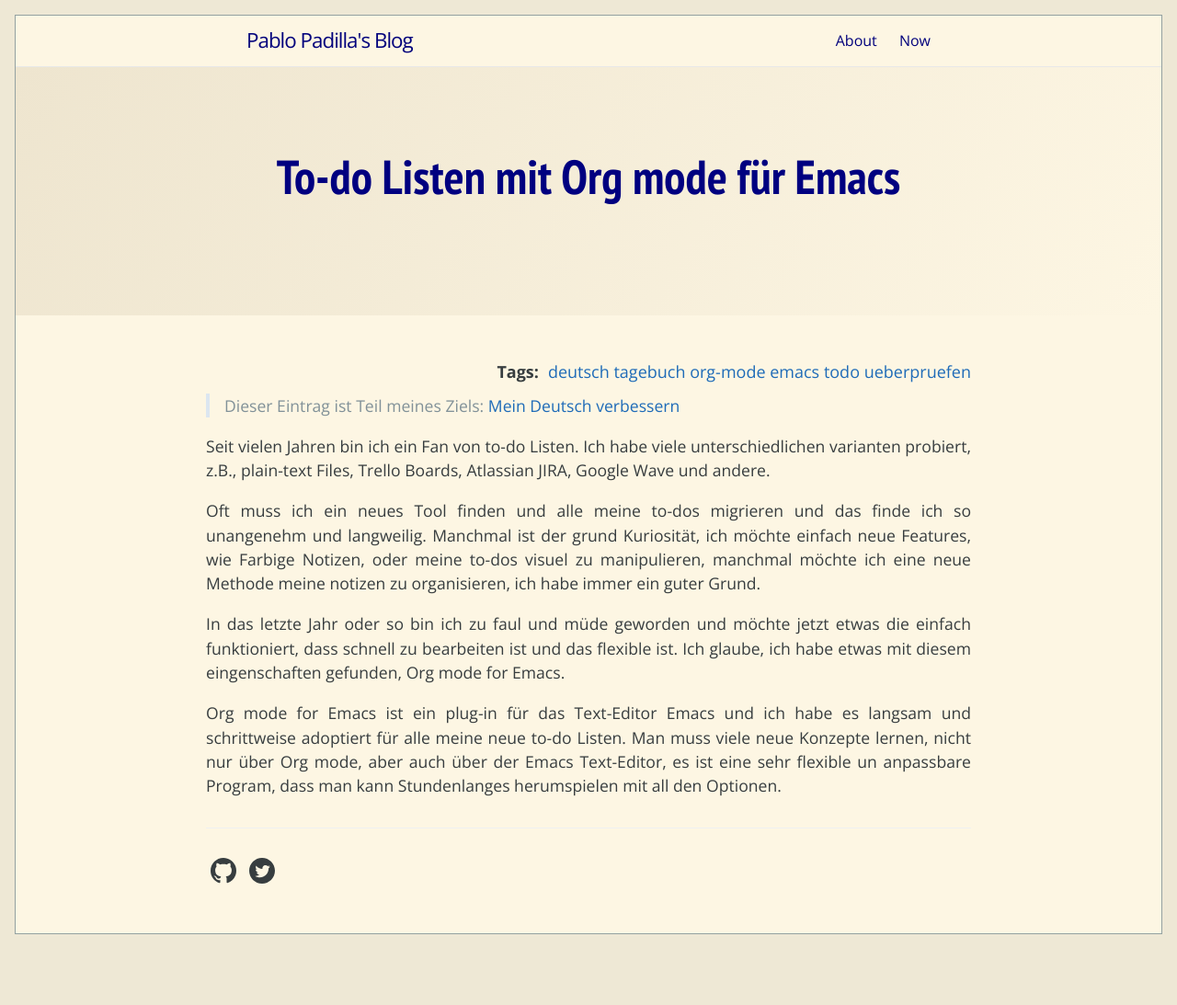
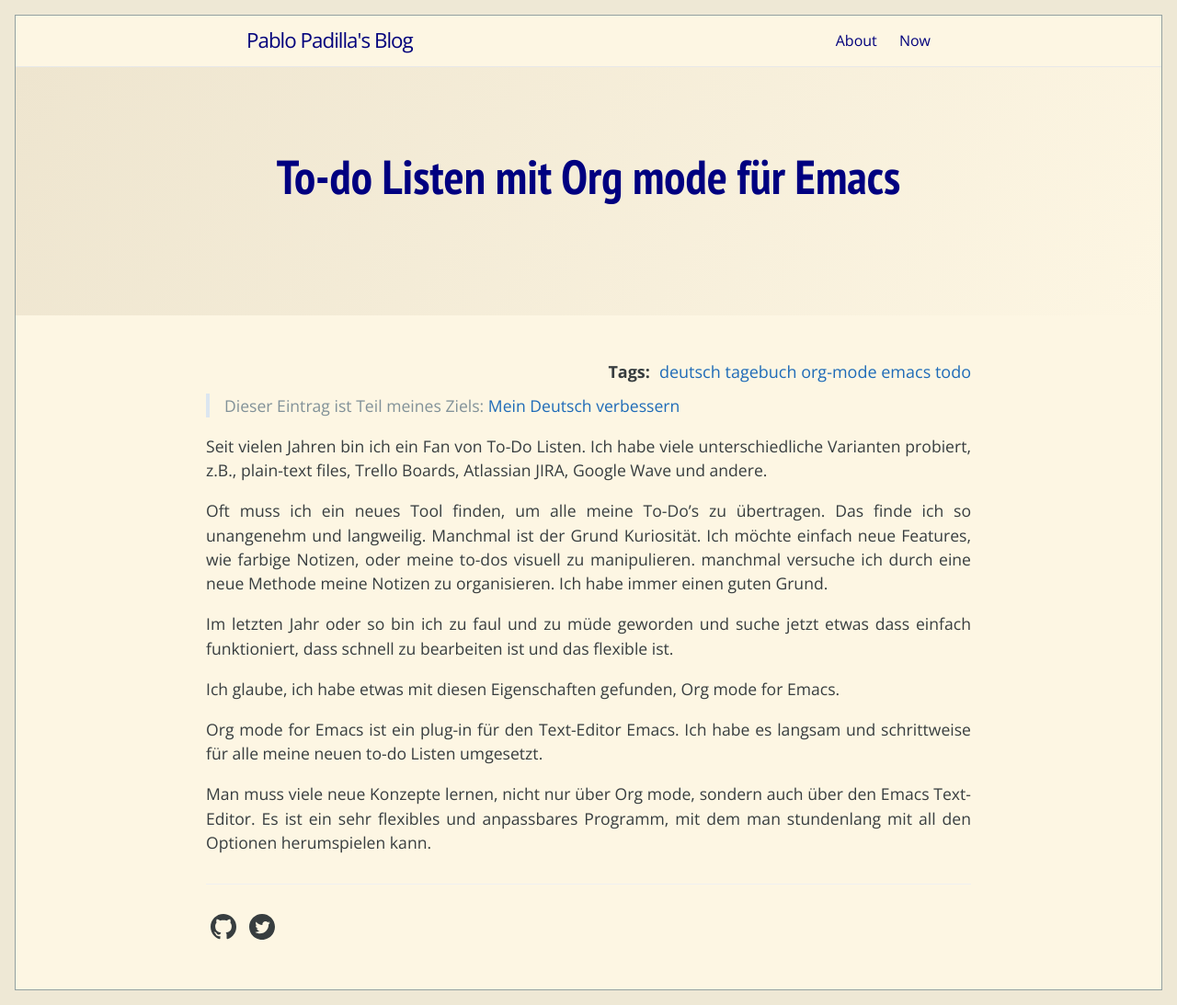
Before and after one commit to pgpbpadilla/pgpbpadilla.github.io, a Jekyll site: the page built from deutsch/_posts/2023-05-14-todos-org-mode.md, in a window 1280 px wide. Shown: the whole page at 92% size. Built offline with Jekyll 4.4.1, drawn with Linux system fonts in a browser that asks for light colours; comment, search, counter and statistics services are not loaded; before the commit the page ends 1032 px from its top, so only the background shows below that.

Commit message:
fix: Markdown wieder erstellen

```diff
--- a/deutsch/_posts/2023-05-14-todos-org-mode.md
+++ b/deutsch/_posts/2023-05-14-todos-org-mode.md
@@ -2,8 +2,8 @@
 layout: post.liquid
 title:  "To-do Listen mit Org mode für Emacs"
 date: 2023-05-14 21:35
-last_updated: 2023-05-14 21:36
-tags: deutsch tagebuch org-mode emacs todo ueberpruefen
+last_updated: 2023-06-22 21:51
+tags: deutsch tagebuch org-mode emacs todo
 categories: [deutsch, tagebuch, emacs, org-mode, todo]
 permalink: /2023-05-14-todos-org-mode
 toc: false
@@ -13,25 +13,29 @@
 
 # To-do Listen mit Org mode für Emacs
 
-Seit vielen Jahren bin ich ein Fan von to-do Listen. Ich habe viele
-unterschiedlichen varianten probiert, z.B., plain-text Files, Trello
+Seit vielen Jahren bin ich ein Fan von To-Do Listen. Ich habe viele
+unterschiedliche Varianten probiert, z.B., plain-text files, Trello
 Boards, Atlassian JIRA, Google Wave und andere.
 
-Oft muss ich ein neues Tool finden und alle meine to-dos migrieren
-und das finde ich so unangenehm und langweilig. Manchmal ist der
-grund Kuriosität, ich möchte einfach neue Features, wie Farbige
-Notizen, oder meine to-dos visuel zu manipulieren, manchmal möchte
-ich eine neue Methode meine notizen zu organisieren, ich habe immer
-ein guter Grund.
+Oft muss ich ein neues Tool finden, um alle meine To-Do's zu
+übertragen. Das finde ich so unangenehm und langweilig. Manchmal ist
+der Grund Kuriosität. Ich möchte einfach neue Features, wie farbige
+Notizen, oder meine to-dos visuell zu manipulieren. manchmal
+versuche ich durch eine neue Methode meine Notizen zu
+organisieren. Ich habe immer einen guten Grund.
 
-In das letzte Jahr oder so bin ich zu faul und müde geworden und
-möchte jetzt etwas die einfach funktioniert, dass schnell zu
-bearbeiten ist und das flexible ist. Ich glaube, ich habe etwas mit
-diesem eingenschaften gefunden, Org mode for Emacs.
+Im letzten Jahr oder so bin ich zu faul und zu müde geworden und
+suche jetzt etwas dass einfach funktioniert, dass schnell zu
+bearbeiten ist und das flexible ist.
 
-Org mode for Emacs ist ein plug-in für das Text-Editor Emacs und ich
-habe es langsam und schrittweise adoptiert für alle meine neue to-do
-Listen. Man muss viele neue Konzepte lernen, nicht nur über Org
-mode, aber auch über der Emacs Text-Editor, es ist eine sehr
-flexible un anpassbare Program, dass man kann Stundenlanges
-herumspielen mit all den Optionen.
+Ich glaube, ich habe etwas mit diesen Eigenschaften gefunden, Org
+mode for Emacs.
+
+Org mode for Emacs ist ein plug-in für den Text-Editor Emacs. Ich
+habe es langsam und schrittweise für alle meine neuen to-do Listen
+umgesetzt.
+
+Man muss viele neue Konzepte lernen, nicht nur über Org mode,
+sondern auch über den Emacs Text-Editor. Es ist ein sehr flexibles
+und anpassbares Programm, mit dem man stundenlang mit all den
+Optionen herumspielen kann.
```
